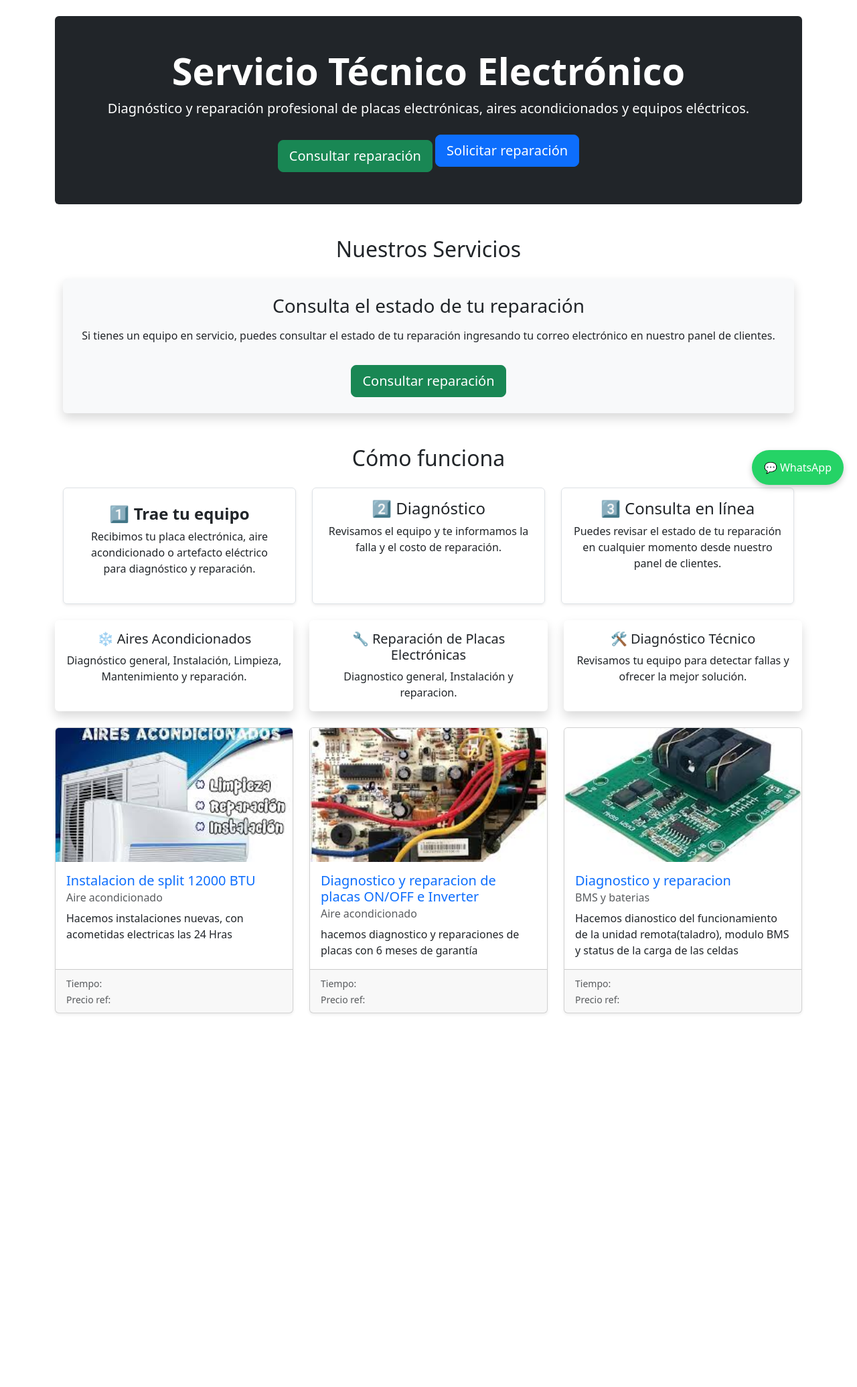
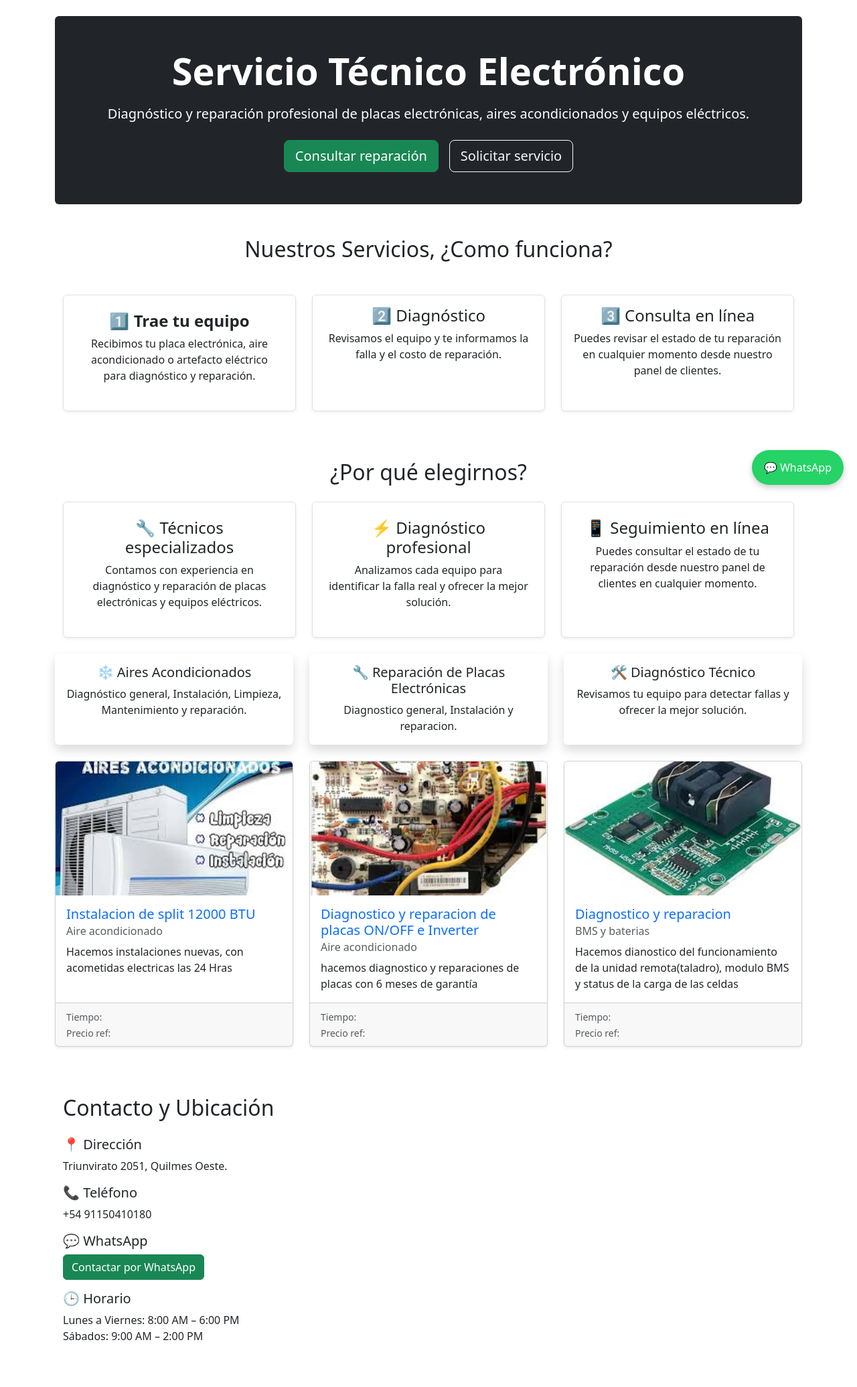
Before and after one commit to raulk21/servicio-tecnico, a Django app: page / in a window 1280 px wide. Shown: the part 56-2127 px from the top of the page at 67% size. Before the commit the page ends 1570 px from the top, so only its background shows below. Run offline with Django 5.2, Linux system fonts and the light colour scheme; data comes from the database, SQL or seed files in the repository.

Commit message:
Pruebas del proyecto - fase1

```diff
--- a/services/models.py
+++ b/services/models.py
@@ -34,11 +34,10 @@ class ContactRequest(models.Model):
 
     order_number = models.CharField(max_length=20, unique=True, blank=True)
     service = models.ForeignKey(Service, on_delete=models.CASCADE)
-    name = models.CharField(max_length=100)
-    phone = models.CharField(max_length=50)
-    email = models.EmailField()
-    service = models.ForeignKey(Service, on_delete=models.CASCADE)
-    message = models.TextField()
+    name = models.CharField(max_length=100, verbose_name="Nombre")
+    phone = models.CharField(max_length=50, verbose_name="Teléfono")
+    email = models.EmailField(verbose_name="Correo electrónico")
+    message = models.TextField(verbose_name="Descripción del problema")
     image = models.ImageField(upload_to='contact_images/', blank=True, null=True)
 
     status = models.CharField(
@@ -61,7 +60,7 @@ class ContactRequest(models.Model):
         if self.pk:
             old = ContactRequest.objects.get(pk=self.pk)
 
-            if old.status != self.status:
+            if old and old.status != self.status:
                  send_mail(
                 subject=f"Actualización de tu orden {self.order_number}",
                 message=f"""
@@ -116,13 +115,13 @@ class RepairHistory(models.Model):
 
 class RepairRequest(models.Model):
 
-    name = models.CharField(max_length=100)
-    email = models.EmailField()
-    phone = models.CharField(max_length=20)
+    name = models.CharField(max_length=100, verbose_name="Nombre")
+    email = models.EmailField(verbose_name="Correo electrónico")
+    phone = models.CharField(max_length=20, verbose_name="Telefóno")
 
-    device = models.CharField(max_length=100)
+    device = models.CharField(max_length=100, verbose_name="Equipo")
 
-    problem_description = models.TextField()
+    problem_description = models.TextField(verbose_name="Descripción del problema")
 
     created_at = models.DateTimeField(auto_now_add=True)
 
--- a/services/templates/services/home.html
+++ b/services/templates/services/home.html
@@ -4,38 +4,37 @@
 
 {% block content %}
 
-<div class="bg-dark text-white text-center p-5 rounded mb-5">
-    <h1 class="display-4 fw-bold">Servicio Técnico Electrónico</h1>
-    <p class="lead">
+<div class="bg-dark text-white text-center p-5 p-md-6 rounded mb-5">
+
+    <h1 class="display-4 fw-bold mb-3">
+        Servicio Técnico Electrónico
+    </h1>
+
+    <p class="lead mb-4">
         Diagnóstico y reparación profesional de placas electrónicas,
         aires acondicionados y equipos eléctricos.
     </p>
 
-    <a href="{% url 'client_panel' %}" class="btn btn-success btn-lg mt-3">
-        Consultar reparación
-    </a>
+    <div class="d-flex justify-content-center gap-3 flex-wrap">
 
-    <a href="{% url 'request_repair' %}" class="btn btn-primary btn-lg">
-        Solicitar reparación
-    </a>
+        <a href="{% url 'client_panel' %}" class="btn btn-success btn-lg">
+            Consultar reparación
+        </a>
+
+        <a href="#servicios" class="btn btn-outline-light btn-lg">
+
+            Solicitar servicio
+        </a>
+
+    </div>
+
 </div>
 
 <div class="container mt-5">
-  <h2 class="text-center mb-4">Nuestros Servicios</h2>
-
-    <div class="text-center p-4 bg-light rounded shadow">
-        <h3 class="mb-3">Consulta el estado de tu reparación</h3>
-        <p>
-            Si tienes un equipo en servicio, puedes consultar el estado de tu reparación
-            ingresando tu correo electrónico en nuestro panel de clientes.
-        </p>
-        <a href="{% url 'client_panel' %}" class="btn btn-success btn-lg mt-3">
-            Consultar reparación
-        </a>
-    </div>
+  <h2 class="text-center mb-4">Nuestros Servicios, ¿Como funciona?</h2>
 
     <div class="mt-5">
-            <h2 class="text-center mb-4">Cómo funciona</h2>
+
             <div class="row text-center">
                 <div class="col-12 col-md-4 mb-4">
                     <div class="p-4 border rounded shadow-sm h-100">
@@ -68,8 +67,49 @@
 
         </div>
   </div>
+  <!---->
+  <div class="container mt-5">
+
+    <h2 class="text-center mb-4">¿Por qué elegirnos?</h2>
+
+    <div class="row text-center">
+
+        <div class="col-12 col-md-4 mb-4">
+            <div class="p-4 border rounded shadow-sm h-100">
+                <h4>🔧 Técnicos especializados</h4>
+                <p>
+                    Contamos con experiencia en diagnóstico y reparación de
+                    placas electrónicas y equipos eléctricos.
+                </p>
+            </div>
+        </div>
+
+        <div class="col-12 col-md-4 mb-4">
+            <div class="p-4 border rounded shadow-sm h-100">
+                <h4>⚡ Diagnóstico profesional</h4>
+                <p>
+                    Analizamos cada equipo para identificar la falla real
+                    y ofrecer la mejor solución.
+                </p>
+            </div>
+        </div>
+
+        <div class="col-12 col-md-4 mb-4">
+            <div class="p-4 border rounded shadow-sm h-100">
+                <h4>📱 Seguimiento en línea</h4>
+                <p>
+                    Puedes consultar el estado de tu reparación
+                    desde nuestro panel de clientes en cualquier momento.
+                </p>
+            </div>
+        </div>
+
+    </div>
+
+</div>
+  <!---->
+
   <div class="row">
-
     <div class="col-12 col-md-4 mb-4">
       <div class="card shadow h-100 border-0">
         <div class="card-body text-center">
@@ -105,7 +145,7 @@
 
 </div>
 
-<div class="row">
+<div class="row" id="servicios">
     {% for service in services %}
         <div class="col-md-4 mb-4">
             <div class="card shadow-sm h-100">
@@ -138,5 +178,40 @@
         </div>
     {% endfor %}
 </div>
+<div class="container mt-5 mb-5">
 
+    <h2 class="text-right mb-4">Contacto y Ubicación</h2>
+
+    <div class="row">
+
+        <div class="col-12 col-md-6">
+
+            <h5>📍 Dirección</h5>
+            <p>
+                Triunvirato 2051, Quilmes Oeste.
+            </p>
+
+            <h5>📞 Teléfono</h5>
+            <p>
+                +54 91150410180
+            </p>
+
+            <h5>💬 WhatsApp</h5>
+            <p>
+                <a href="https://wa.me/+549 1150410180" class="btn btn-success">
+                    Contactar por WhatsApp
+                </a>
+            </p>
+
+            <h5>🕒 Horario</h5>
+            <p>
+                Lunes a Viernes: 8:00 AM – 6:00 PM <br>
+                Sábados: 9:00 AM – 2:00 PM
+            </p>
+
+        </div>
+
+    </div>
+
+</div>
 {% endblock %}
--- a/services/urls.py
+++ b/services/urls.py
@@ -5,20 +5,22 @@ from .views import check_order
 
 urlpatterns = [
     path("", views.home, name="home"),
-    path('service/<int:service_id>/', views.service_detail, name='service_detail'),
+    path('servicio/<int:service_id>/', views.service_detail, name='service_detail'),
 
     # cliente
-    path("track-order/", views.track_order, name="track_order"),
+    path("seguimiento-orden/", views.track_order, name="track_order"),
     path("panel/", views.client_panel, name="client_panel"),
     path("orden/<str:order_number>/", views.order_detail, name="order_detail"),
 
     # taller
-    path("panel-taller/", views.workshop_panel, name="workshop_panel"),
-    path("order/<int:order_id>/", views.update_order, name="update_order"),
+    path("taller/panel", views.workshop_panel, name="workshop_panel"),
+    path("orden/<int:order_id>/", views.update_order, name="update_order"),
 
     path(
-        "update-order/<int:order_id>/<str:new_status>/",
+        "actualizar-orden/<int:order_id>/<str:new_status>/",
         views.update_order_status,
         name="update_order_status"
     ),
+    path("solicitar-reparacion/", views.request_repair, name="request_repair"),
+    path("solicitud-enviada/<int:request_id>", views.request_success, name="request_success"),
 ]
--- a/services/views.py
+++ b/services/views.py
@@ -192,8 +192,6 @@ def update_order(request, order_id):
         "order": order
     })
 
-from .forms import RepairRequestForm
-
 def request_repair(request):
 
     if request.method == "POST":
```
Also changed, not shown: services/forms.py (+11 -3 lines), services/templates/services/request_repair.html (+40 -8 lines), servicio_tecnico/settings.py (+6 -4 lines).
